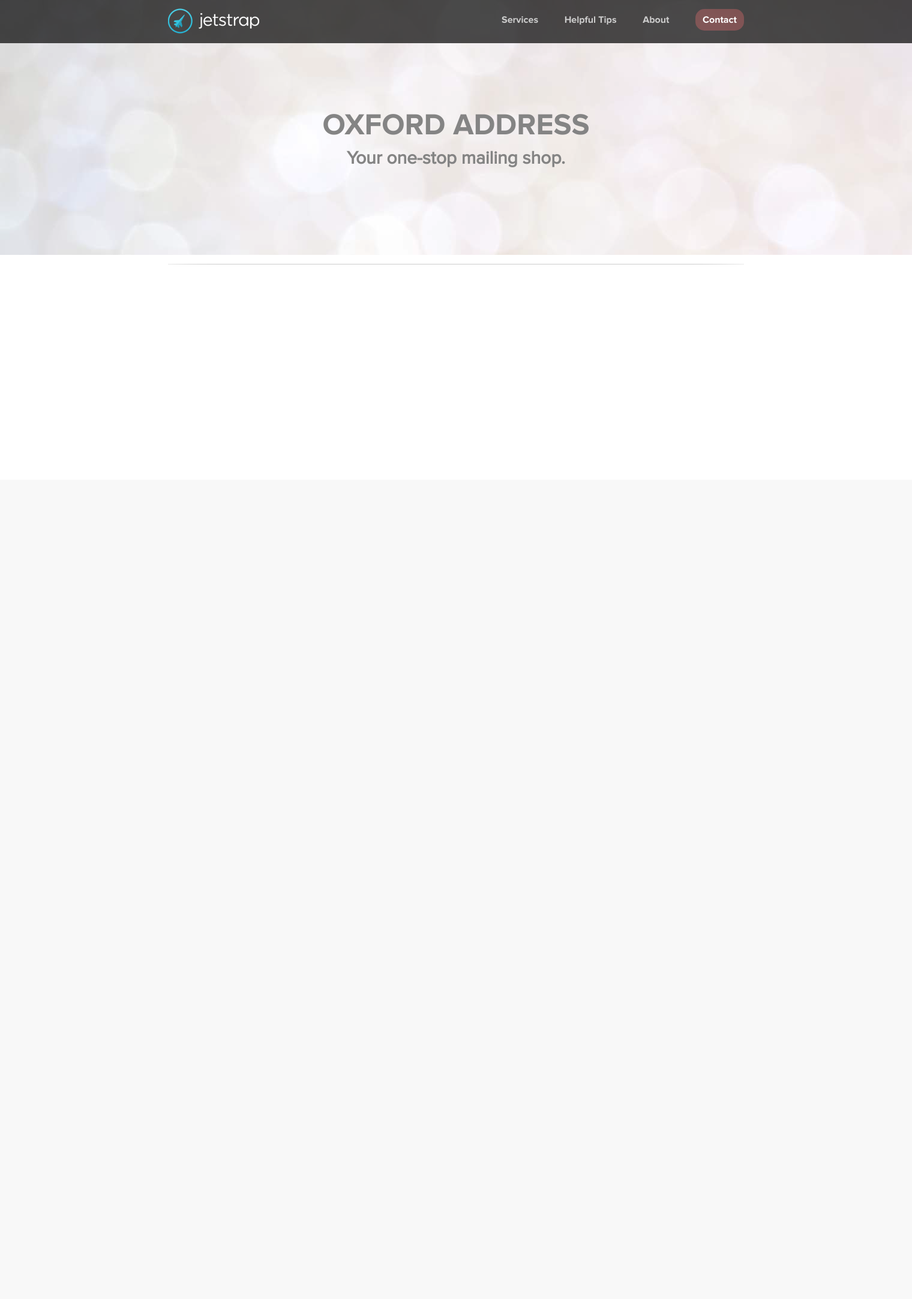
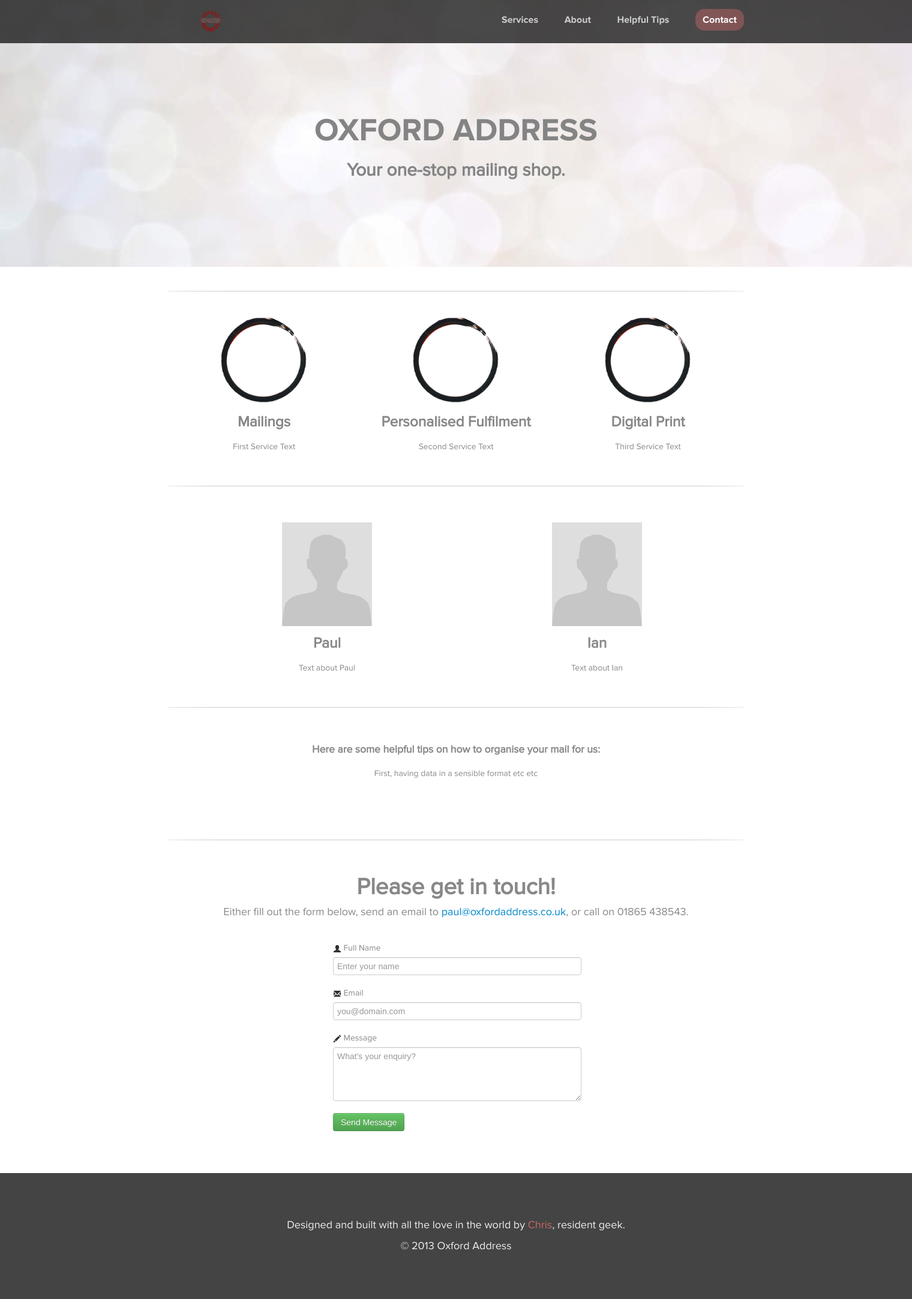
Before and after one commit to oxfordaddress/oxfordaddress.github.io, a PHP site: page /index_new.html in a window 1520 px wide. Shown: the whole page at 60% size. Before the commit the page ends 441 px from the top, so only its background shows below. Run offline with PHP 8.4, Linux system fonts and the light colour scheme.

Commit message:
First proper draft

```diff
--- a/css/site.css
+++ b/css/site.css
@@ -16,16 +16,17 @@ header {
 
 .ox-ad-logo {
   display: inline-block;
-  width: 152px;
+  width: 42px;
   height: 42px;
   background: url('../img/ox_ad_logo.png') no-repeat transparent;
+  background-size: 100%;
 }
 
 #head {
   padding: 10px 0px;
 }
 
-#head, #f, .wrapped-content {
+#head, .wrapped-content {
   width: 960px;
   margin: auto;
 }
@@ -48,10 +49,10 @@ header {
 
 #head > .r .link:hover {
   color: #fff;
-  -webkit-transition:color 0.2s linear;
-  -moz-transition: color 0.2s linear;
-  -o-transition: color 0.2s linear;
-  transition: color 0.2s linear;
+  -webkit-transition:color 0.3s linear;
+  -moz-transition: color 0.3s linear;
+  -o-transition: color 0.3s linear;
+  transition: color 0.3s linear;
 }
 
 .l, .left {
@@ -61,7 +62,6 @@ header {
 .r, .right {
   float: right;
 }
-
 
 .clearfix {
   display: block;
@@ -87,10 +87,10 @@ header {
 .contact:hover {
   color: #fff;
   background-color: rgba(236, 112, 112, 0.5);
-  -webkit-transition: background-color 0.2s linear;
-  -moz-transition: background-color 0.2s linear;
-  -o-transition: background-color 0.2s linear;
-  transition: background-color 0.2s linear;
+  -webkit-transition: background-color 0.3s linear;
+  -moz-transition: background-color 0.3s linear;
+  -o-transition: background-color 0.3s linear;
+  transition: background-color 0.3s linear;
 }
 
 .button {
@@ -106,20 +106,20 @@ header {
   position: relative;*/
   background: url('../img/bokeh1.jpg');
   opacity: .6;
-  padding: 180px 0 140px 0;
+  padding: 190px 0 140px 0;
   text-align: center;
 }
 
 .title h1 {
   font-family: ProximaNova-Bold;
   font-weight: normal;
-  font-size: 50px;
+  font-size: 53px;
 }
 
 .title p {
   font-size: 30px;
   font-weight: bold;
-  margin-top: 25px;
+  margin-top: 35px;
 }
 
 .hr {
@@ -134,6 +134,112 @@ header {
   font-weight: normal;
 }
 
+#services {
+  text-align: center;
+  color: #888;
+  line-height: 20px;
+  padding: 40px 0px;
+  font-weight: 500;
+  font-size: 14px;
+}
+
+.grid-row {
+  width: 960px;
+}
+
+.grid-row [class*="grid"] {
+  float: left;
+  margin-left: 20px;
+}
+
+.grid-3 {
+  width: 300px;
+  padding-right: 20px;
+  box-sizing: border-box;
+  -moz-box-sizing: border-box;
+  -webkit-box-sizing: border-box;
+}
+
+#about {
+  text-align: center;
+  color: #888;
+  line-height: 20px;
+  padding: 0px 0px 40px 0px;
+  font-weight: 500;
+  font-size: 14px;
+}
+
+.about-row {
+  width: 960px;
+}
+
+.about-row [class*="about"] {
+  float: left;
+  margin-left: 100px;
+}
+
+.about-2 {
+  width: 350px;
+  padding-right: 20px;
+  box-sizing: border-box;
+  -moz-box-sizing: border-box;
+  -webkit-box-sizing: border-box;
+}
+
+.contact-container {
+  margin-right: auto;
+  margin-left: auto;
+  color: #888;
+}
+
+.contact-container h1 {
+  text-align: center;
+}
+
+.contact-container p {
+  text-align: center;
+  margin-bottom: 40px;
+  font-size: 18px;
+}
+
+#contact-form {
+  padding-left: 550px;
+  margin-bottom: 70px;
+}
+
+#map {
+  width: 200px;
+}
+
+.input-xxlarge {
+  width: 400px;
+}
+
+footer {
+  background-color: #444;
+}
+
+footer p {
+  color:#eee;
+  text-align: center;
+  margin-bottom: 0px;
+  padding: 70px 0px 70px 0px;
+  font-size: 18px;
+  line-height: 35px;
+}
+
+footer a {
+  color: rgba(236, 112, 112, 0.8);
+}
+
+footer a:hover {
+  color: rgba(236, 112, 112, 1);
+  -webkit-transition: color 0.3s linear;
+  -moz-transition: color 0.3s linear;
+  -o-transition: color 0.3s linear;
+  transition: color 0.3s linear;
+  text-decoration: none;
+}
 
 @font-face {font-family: 'ProximaNova-Bold';src: url('../fonts/ProximaNova_Bold.eot');src: url('../fonts/ProximaNova_Bold.eot?#iefix') format('embedded-opentype'),url('../fonts/ProximaNova_Bold.woff') format('woff'),url('../fonts/ProximaNova_Bold.ttf') format('truetype');}
 
--- a/index_new.html
+++ b/index_new.html
@@ -1,6 +1,8 @@
 <!DOCTYPE html>
 <html lang="en">
 <head>
+
+    <!-- Metadata -->
     <meta charset="utf-8">
     <title>Oxford Address</title>
     <meta name="viewport" content="width=device-width, initial-scale=1.0">
@@ -44,16 +46,18 @@
 
 <body>
 
+    <!-- Header -->
     <header class="">
         <div id="head" class="clearfix">
             <div class="l">
-                <a href="#top" class="ox-ad-logo"></a>
+                <a href="#top" class="ox-ad-logo smoothScroll" style="margin-left:50px"></a>
+                <!--<a href="#top" class="smoothScroll" style="font-family: ProximaNova-Bold;font-size: 16px;line-height:48px;">OXFORD ADDRESS</a>-->
             </div>
             <div class="r">
-                <a href="#services" class="link">Services</a>
-                <a href="#helpfultips" class="link">Helpful Tips</a>
-                <a href="#about" class="link">About</a>
-                <a href="#contact" class="button proxima-bold contact">Contact</a>
+                <a href="#services" class="link smoothScroll">Services</a>
+                <a href="#about" class="link smoothScroll">About</a>
+                <a href="#helpfultips" class="link smoothScroll">Helpful Tips</a>
+                <a href="#contact" class="button proxima-bold contact smoothScroll">Contact</a>
             </div>
         </div>
     </header>
@@ -61,23 +65,121 @@
     <a name="top"></a>
 
     <div class="content-wrap">
+
+        <!-- Title -->
         <div class="title">
             <h1>OXFORD ADDRESS</h1>
             <p>Your one-stop mailing shop.</p>
         </div>
 
+        <div class="hr" style="margin-top:40px;margin-bottom:0px;"></div>
+
+        <!-- Services -->
+        <a name="services"></a>
+
+        <div id="services" class="wrapped-content">
+            <div class="grid-row clearfix">
+                <div class="grid-3">
+                    <img src="img/services_placeholder.png" alt="Placeholder Image" height="150" width="150">
+                    <h3>Mailings</h3>
+                    First Service Text
+                </div>
+                <div class="grid-3">
+                    <img src="img/services_placeholder.png" alt="Placeholder Image" height="150" width="150">
+                    <h3>Personalised Fulfilment</h3>
+                    Second Service Text
+                </div>
+                <div class="grid-3">
+                    <img src="img/services_placeholder.png" alt="Placeholder Image" height="150" width="150">
+                    <h3>Digital Print</h3>
+                    Third Service Text
+                </div>
+            </div>
+        </div>
+
         <div class="hr"></div>
 
-        <a name="services"></a>
+        <!-- About -->
+        <a name="about"></a>
 
+        <div id="about" class="wrapped-content">
+            <div class="about-row clearfix">
+                <div class="about-2">
+                    <img src="img/person_placeholder.png" alt="Placeholder Image" height="150" width="150">
+                    <h3>Paul</h3>
+                    Text about Paul
+                </div>
+                <div class="about-2">
+                    <img src="img/person_placeholder.png" alt="Placeholder Image" height="150" width="150">
+                    <h3>Ian</h3>
+                    Text about Ian
+                </div>
+            </div>
+        </div>
+
+        <div class="hr"></div>
+
+        <!-- Helpful Tips -->
         <a name="helpfultips"></a>
 
-        <a name="about"></a>
+        <div class="wrapped-content">
+            <h4 style="text-align:center;color:#888;margin-bottom:20px;">Here are some helpful tips on how to organise your mail for us:</h4>
+            <p style="text-align:center;color:#888;margin-bottom:100px;">First, having data in a sensible format etc etc</p>
+        </div>
 
+        <div class="hr"></div>
+
+        <!-- Contact -->
         <a name="contact"></a>
+
+        <div class="contact-container">
+            <h1>Please get in touch!</h1>
+            <p>Either fill out the form below, send an email to <a href="mailto:paul@oxfordaddress.co.uk">paul@oxfordaddress.co.uk</a>, or call on 01865 438543.</p>
+
+            <form action="contact.php" method="post" id="contact-form" class="wrapped-content">
+                <div class="control-group">
+                    <label class="control-label" for="inputEmail"><i class="icon-user"></i> Full Name</label>
+                    <div class="controls controls-row">
+                        <input type="text" class="input-xxlarge" id="inputEmail" placeholder="Enter your name" name="cf_name">
+                    </div>
+                </div>
+
+                <div class="control-group">
+                    <label class="control-label" for="inputEmail"><i class="icon-envelope"></i> Email</label>
+                    <div class="controls">
+                        <input type="text" class="input-xxlarge" id="inputEmail" placeholder="you@domain.com" name="cf_email">
+                    </div>
+                </div>
+
+                <div class="control-group">
+                    <label class="control-label" for="inputEmail"><i class="icon-pencil"></i> Message</label>
+                    <div class="controls">
+                        <textarea rows="4" class="input-xxlarge" placeholder="What's your enquiry?" name="cf_message"></textarea>
+                    </div>
+                </div>
+
+                <div class="control-group">
+                    <div class="controls">
+                        <button type="submit" value="Send" class="btn btn-success">Send Message</button>
+                    </div>
+                </div>
+
+            </form>
+
+            <!--<div id="map" class="well wrapped-content">
+                <iframe width="100%" height="300" frameborder="0" scrolling="no" marginheight="0" marginwidth="0" src="https://maps.google.com/maps?f=q&amp;source=s_q&amp;hl=en&amp;geocode=&amp;q=wheatley+business+park,+Old+London+Road,+Wheatley&amp;aq=0;sll=51.754665,-1.222572&amp;sspn=0.061314,0.169086&amp;t=m&amp;ie=UTF8&amp;hq=&amp;hnear=Wheatley+Business+Park,&amp;hnear=Old+London+Rd,+Wheatley,+Oxford+OX33+1YW,+United+Kingdom&amp;z=11&amp;iwloc=A&amp;output=embed"></iframe>
+            </div>-->
+
+        </div>
 
     </div>
 
+    <footer>
+        <p>Designed and built with all the love in the world by <a href="mailto:chris@oxfordaddress.co.uk">Chris</a>, resident geek.
+        <br>© 2013 Oxford Address</p>
+    </footer>
+
+    <!-- Scripts -->
     <script src="js/jquery.js"></script>
     <script src="js/bootstrap.min.js"></script>
     <script src="js/smoothscroll.js"></script>
```
Also changed, not shown: contact.php (added, +32 -0 lines), README.md, img/jetstrap_logo.png (added), img/ox_ad_logo.png, img/ox_ad_logo_old.png (added), img/person_placeholder.png (added), img/services_placeholder.png (added).
